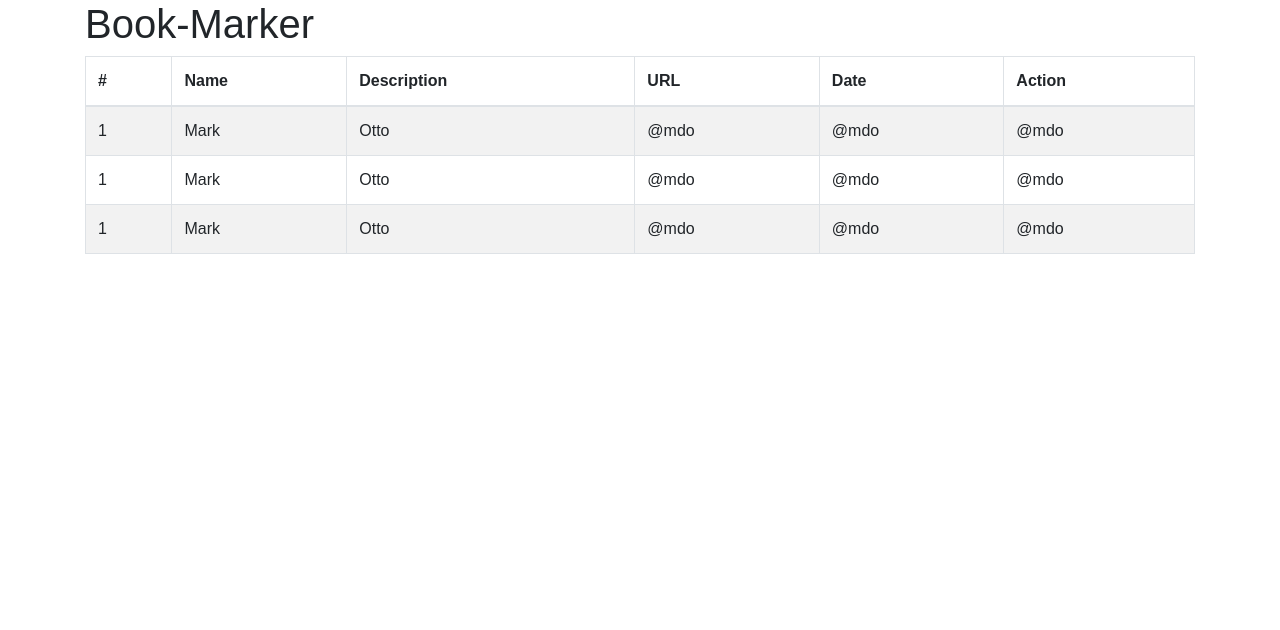
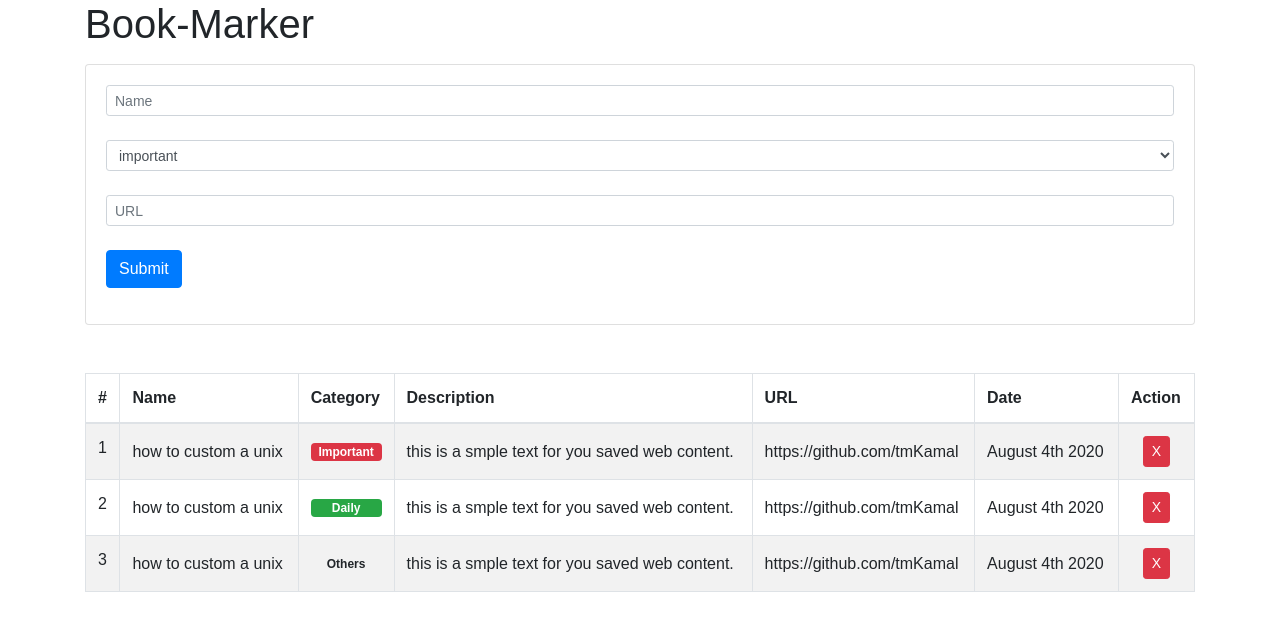
Before and after one commit to tmKamal/bookmark-manager-desktop, a React app: page / in a window 1280 px wide. Shown: the top 630 px of the page. Built offline with nearby package versions, Linux system fonts and the light colour scheme; the HTML template or start-up script is replaced by a standard one.

Commit message:
item component and submit function

```diff
--- a/src/components/App.js
+++ b/src/components/App.js
@@ -1,21 +1,28 @@
 import React,{useState} from "react";
 import { Container, Table } from "react-bootstrap";
 import ProjectItem from "./project-item";
+import { AddRecord } from "./addRecord";
 
 const App = () => {
 	const [projectRecords,setProjectRecords]= useState([
-		{id:1,name:'how to custom a unix',description:'this is a smple text for you saved web content.',url:'https://github.com/tmKamal',created:new Date().toString()},
-		{id:1,name:'how to custom a unix',description:'this is a smple text for you saved web content.',url:'https://github.com/tmKamal',created:new Date().toString()},
-		{id:1,name:'how to custom a unix',description:'this is a smple text for you saved web content.',url:'https://github.com/tmKamal',created:new Date().toString()},
-	])
+		{_id:1,name:'how to custom a unix',category:'important',description:'this is a smple text for you saved web content.',url:'https://github.com/tmKamal',created:new Date().toString()},
+		{_id:2,name:'how to custom a unix',category:'daily',description:'this is a smple text for you saved web content.',url:'https://github.com/tmKamal',created:new Date().toString()},
+		{_id:3,name:'how to custom a unix',category:'others',description:'this is a smple text for you saved web content.',url:'https://github.com/tmKamal',created:new Date().toString()},
+  ])
+
+  const addItem=(item)=>{
+    console.log(item);
+  }
   return (
     <Container>
       <h1>Book-Marker </h1>
+      <AddRecord addItem={addItem}></AddRecord>
       <Table striped bordered hover>
         <thead>
           <tr>
             <th>#</th>
             <th>Name</th>
+            <th>Category</th>
             <th>Description</th>
             <th>URL</th>
             <th>Date</th>
@@ -24,7 +31,7 @@ const App = () => {
         </thead>
         <tbody>
           {projectRecords.map((book)=>(
-			  <ProjectItem id={book.id}></ProjectItem>
+			  <ProjectItem key={book._id} record={book}></ProjectItem>
 		  ))}
 
         </tbody>
--- a/src/components/project-item.js
+++ b/src/components/project-item.js
@@ -1,16 +1,39 @@
-import React from 'react';
+import React from "react";
+import { Badge, Button } from "react-bootstrap";
+import Moment from 'react-moment';
 
-const ProjectItem=(prop)=>{
-    return (
-        <tr>
-            <td>1</td>
-            <td>Mark</td>
-            <td>Otto</td>
-            <td>@mdo</td>
-            <td>@mdo</td>
-            <td>@mdo</td>
-          </tr>
-    )
-}
+const ProjectItem = ({
+  record: { _id, name, category, description, url, created },
+}) => {
+  const setVarient = () => {
+    if (category === "important") {
+      return "danger";
+    } else if (category === "daily") {
+      return "success";
+    }
+  };
+  return (
+    <tr className="h-100">
+      <td>{_id}</td>
+      <td className="align-middle">{name}</td>
+      <td className="align-middle">
+        <Badge className="d-flex justify-content-center" variant={setVarient()}>
+          {category.charAt(0).toUpperCase() + category.slice(1)}
+        </Badge>
+      </td>
+      {/* to capital the first letter of category name. */}
+      <td className="align-middle">{description}</td>
+      <td className="align-middle">{url}</td>
+      <td className="align-middle">
+        <Moment format="MMMM Do YYYY">{created}</Moment>
+      </td>
+      <td className="align-middle text-center">
+        <Button className="" variant="danger" size="sm">
+          X
+        </Button>
+      </td>
+    </tr>
+  );
+};
 
 export default ProjectItem;
```
